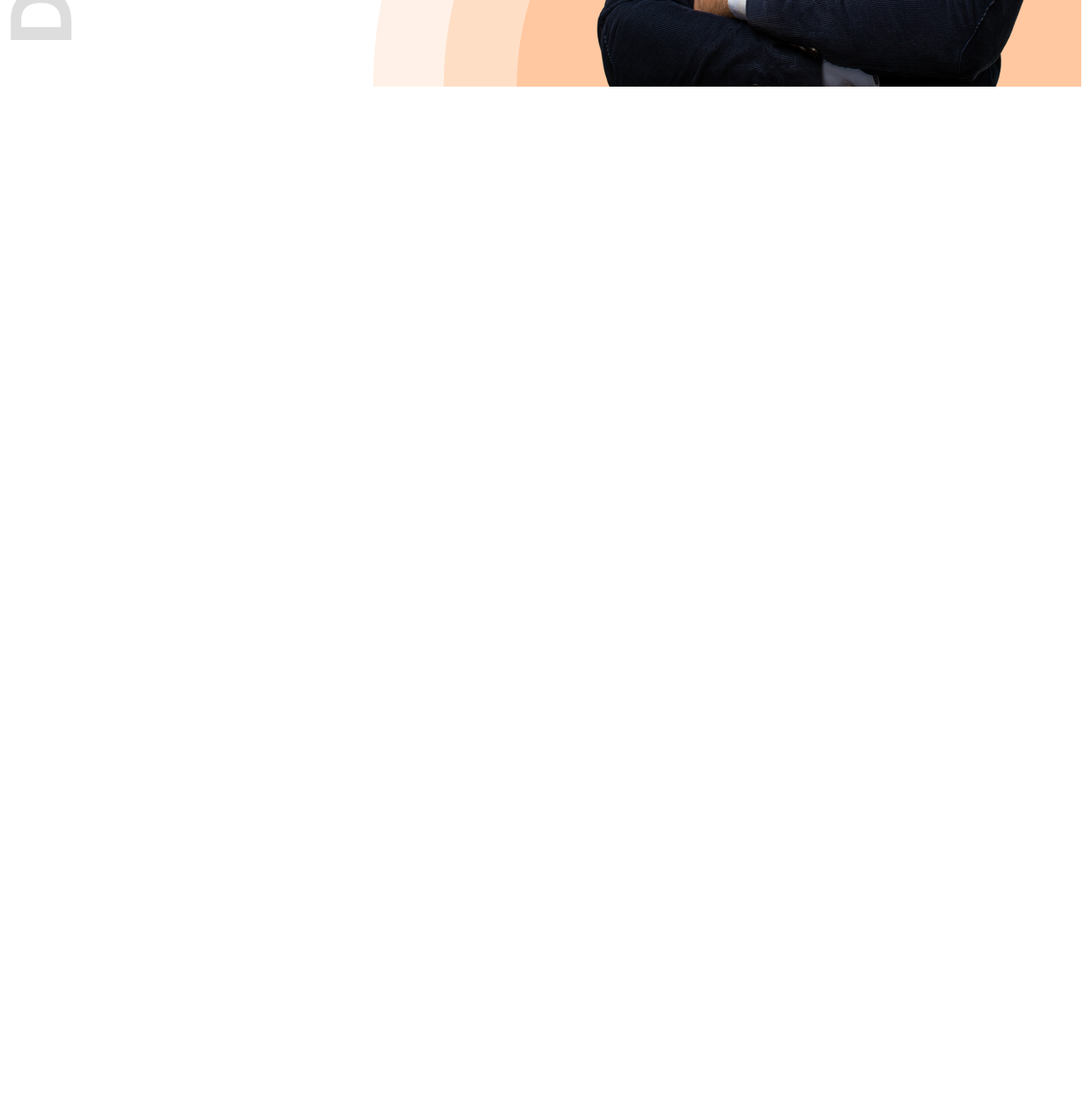
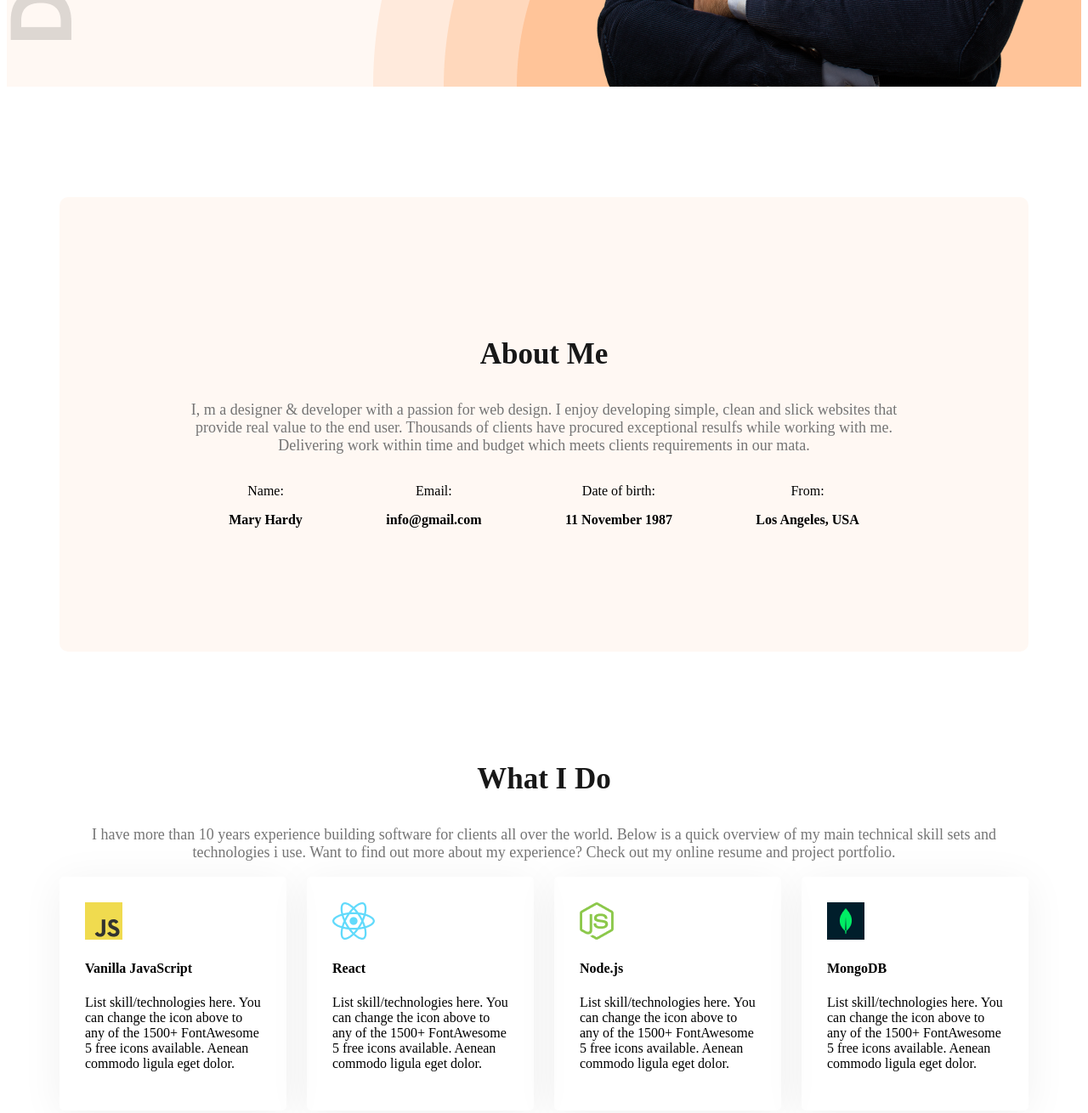
Before and after one commit to mawanure/web-dev-portfolio, a plain HTML site: page index.html in a window 1280 px wide. Shown: the part 724-2034 px from the top of the page at 85% size. Before the commit the page ends 834 px from the top, so only its background shows below. Drawn offline with Linux system fonts and the light colour scheme.

Commit message:
added the section part

```diff
--- a/index.html
+++ b/index.html
@@ -10,7 +10,7 @@
     <link rel="stylesheet" href="styles/portfolio.css">
 </head>
 <body class=".open-sans-normal">
-    <header class="header">
+    <header class="header secondary-bg">
         <nav>
             <h3 class="nav-title">Ma<span class="text-primary">r</span>y</h3>
             <ul>
@@ -34,6 +34,64 @@
     </header>
 
     <main>
+        <section class="about secondary-bg">
+            <h3 class="section-title">About Me</h3>
+            <p class="section-description">
+                I, m a designer & developer with a passion for web design. I enjoy developing simple, clean and slick websites that provide real value to the end user. Thousands of clients have procured exceptional resulfs while working with me. Delivering work within time and budget which meets clients requirements in our mata.
+            </p>
+
+            <div class="about-items">
+                <!-- .about-item*4>p.item-title+p.item-description-->
+                <div class="about-item">
+                    <p class="item-title">Name:</p>
+                    <p class="item-description">Mary Hardy</p>
+                </div>
+                <div class="about-item">
+                    <p class="item-title">Email:</p>
+                    <p class="item-description">info@gmail.com</p>
+                </div>
+                <div class="about-item">
+                    <p class="item-title">Date of birth:</p>
+                    <p class="item-description">11 November 1987</p>
+                </div>
+                <div class="about-item">
+                    <p class="item-title">From:</p>
+                    <p class="item-description">Los Angeles, USA</p>
+                </div>
+            </div>
+        </section>
+
+        <!--what i do section start-->
+        <section class="skills">
+            <h3 class="section-title text-align">What I Do</h3>
+            <p class="section-description text-align">I have more than 10 years experience building software for clients all over the world. Below is a quick overview of my main technical skill sets and technologies i use. Want to find out more about my experience? Check out my online resume and project portfolio.</p>
+
+            <div class="skills-container">
+                <!--.skill*4>img+h4.skill-title+p.skill-description-->
+
+                <div class="skill">
+                    <img src="images/icons/js.png" alt="">
+                    <h4 class="skill-title">Vanilla JavaScript</h4>
+                    <p class="skill-description">List skill/technologies here. You can change the icon above to any of the 1500+ FontAwesome 5 free icons available. Aenean commodo ligula eget dolor.</p>
+                </div>
+                <div class="skill">
+                    <img src="images/icons/react.png" alt="">
+                    <h4 class="skill-title">React</h4>
+                    <p class="skill-description">List skill/technologies here. You can change the icon above to any of the 1500+ FontAwesome 5 free icons available. Aenean commodo ligula eget dolor.</p>
+                </div>
+                <div class="skill">
+                    <img src="images/icons/nodejs.png" alt="">
+                    <h4 class="skill-title">Node.js</h4>
+                    <p class="skill-description">List skill/technologies here. You can change the icon above to any of the 1500+ FontAwesome 5 free icons available. Aenean commodo ligula eget dolor.</p>
+                </div>
+                <div class="skill">
+                    <img src="images/icons/mongo.png" alt="">
+                    <h4 class="skill-title">MongoDB</h4>
+                    <p class="skill-description">List skill/technologies here. You can change the icon above to any of the 1500+ FontAwesome 5 free icons available. Aenean commodo ligula eget dolor.</p>
+                </div>
+
+            </div>
+        </section>
 
     </main>
 
--- a/styles/portfolio.css
+++ b/styles/portfolio.css
@@ -8,6 +8,12 @@
 }
 
 /* shared style */
+.secondary-bg{
+    background-color: #FFF8F3;
+}
+.text-align{
+    text-align: center;
+}
 .text-primary{
     color: #fd6e0a;
 }
@@ -29,6 +35,15 @@
     border: none;
     border-radius: 5px;
 }
+.section-title{
+    font-size: 35px;
+    font-weight: bold;
+    color:#181818;
+}
+.section-description{
+    font-size: 18px;
+    color: #757575;
+}
 
 /* header */
 .header{
@@ -43,22 +58,18 @@ nav{
     align-items: center;
     justify-content: space-between;
 }
-
 .nav-title{
     font-weight: 800;
     font-size: 45px;
 }
-
 nav ul{
     display: flex;
     align-items: center;
 }
-
 nav ul li{
     list-style: none;
     margin-right: 50px;
 }
-
 nav ul li a{
     text-decoration: none;
     font-size: 20px;
@@ -89,3 +100,36 @@ nav ul li a{
     width: 584px;
     height: 676px;
 }
+
+/* main styles */
+main{
+    max-width: 1140px;
+    margin: 0 auto;
+}
+main section{
+    margin-top: 130px;
+    margin-bottom: 130px;
+}
+/* about styles */
+.about{
+    border-radius: 10px;
+    padding: 130px 150px;
+    text-align: center;
+}
+.about-items{
+    display: flex;
+    justify-content: space-around;
+}
+.item-description{
+    font-weight: bold;
+}
+/* skills section styles */
+.skills-container{
+    display:flex;
+    gap: 24px;
+}
+.skill{
+    padding: 30px;
+    border-radius: 5px;
+    box-shadow: 0px 6px 50px 0px rgba(0, 0, 0, 0.06);
+}
```
